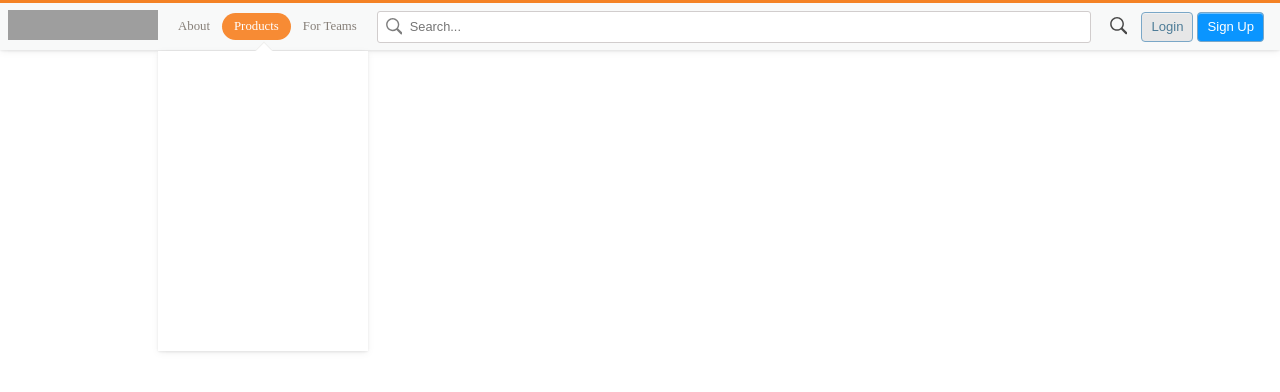
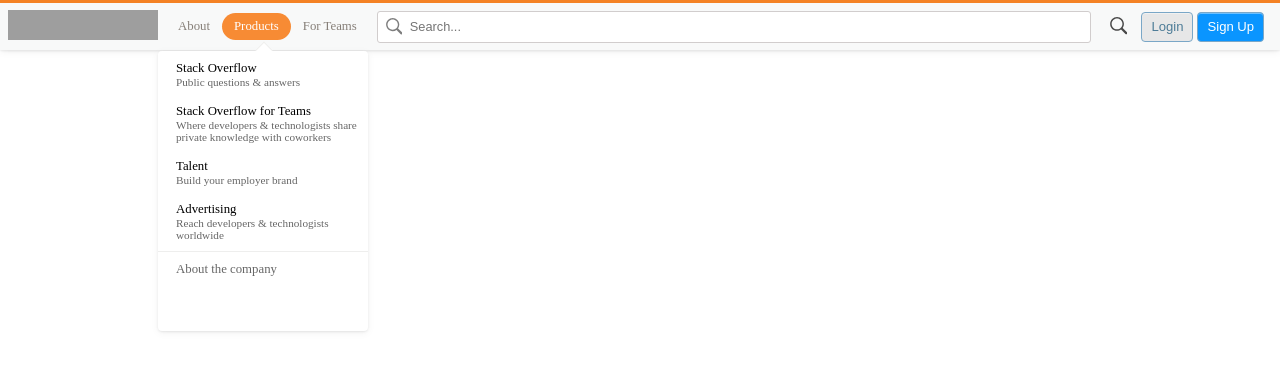
Before and after one commit to codestates-seb/seb43_pre_007, a Next.js app in the folder frontend/: page / in a window 1280 px wide. Both pictures are taken after a click on the item "Products". Shown: the top 392 px of the page. Built offline with nearby package versions, Linux system fonts and the light colour scheme; grey boxes are pictures that could not be loaded.

Commit message:
feat : products nav

```diff
--- a/frontend/components/Header.tsx
+++ b/frontend/components/Header.tsx
@@ -212,10 +212,11 @@ const HeaderContainer = styled.header<HeaderContainerProps>`
 
   .products-menu {
     width: 210px;
-    height: 300px;
+    height: 280px;
     position: absolute;
+    border-radius: 4px;
     margin: 0px;
-    transform: translate(158px, 174px);
+    transform: translate(158px, 164px);
     box-shadow: var(--box-shadow);
     background-color: white;
     display: ${(props) => (props.productsNav ? 'flex' : 'none')};
@@ -233,11 +234,35 @@ const HeaderContainer = styled.header<HeaderContainerProps>`
       height: 12px;
       background-color: white;
       top: -7px;
-      border-top: 1px solid #eeeeed;
-      border-left: 1px solid #eeeeed;
+      border-top: 1px solid var(--border-color-left-nav);
+      border-left: 1px solid var(--border-color-left-nav);
       transform: rotate(45deg);
       @media (max-width: 640px) {
         left: 85px;
+      }
+    }
+    li {
+      width: 100%;
+      padding: 6px;
+      margin: 4px 12px;
+      font-size: 0.8rem;
+      a {
+        display: flex;
+        flex-direction: column;
+        span:last-child {
+          font-size: 0.7rem;
+          opacity: 0.6;
+        }
+      }
+    }
+    li:last-child {
+      border-top: 1px solid var(--border-color-left-nav);
+      margin: 0px;
+      > a {
+        span {
+          margin: 4px 12px 0px;
+          font-size: 0.8rem;
+        }
       }
     }
   }
@@ -369,6 +394,7 @@ const Header = () => {
   const publicLi = ['Questions', 'Tags', 'Users', 'Companies'];
   const [leftNav, setLeftNav] = useRecoilState(leftNavState);
   const leftNavHandler = () => {
+    setProductNav(false);
     setLeftNav(!leftNav);
   };
   const offLeftNav = () => {
@@ -392,6 +418,7 @@ const Header = () => {
     document.addEventListener('click', offProducts);
   }, [productsNav, setProductNav]);
   const prodeutsNavHandler = () => {
+    setLeftNav(false);
     setProductNav(!productsNav);
   };
 
@@ -483,11 +510,38 @@ const Header = () => {
           {/* products 버튼 누르면 나오는 div*/}
           <div></div>
           <ol>
-            <li></li>
-            <li></li>
-            <li></li>
-            <li></li>
-            <li></li>
+            <li>
+              <Link href="/questions">
+                <span>Stack Overflow</span>
+                <span>Public questions & answers</span>
+              </Link>
+            </li>
+            <li>
+              <Link href="/questions">
+                <span>Stack Overflow for Teams</span>
+                <span>
+                  Where developers & technologists share private knowledge with
+                  coworkers
+                </span>
+              </Link>
+            </li>
+            <li>
+              <a href="#">
+                <span>Talent</span>
+                <span>Build your employer brand</span>
+              </a>
+            </li>
+            <li>
+              <a href="#">
+                <span>Advertising</span>
+                <span>Reach developers & technologists worldwide</span>
+              </a>
+            </li>
+            <li>
+              <a href="#">
+                <span>About the company</span>
+              </a>
+            </li>
           </ol>
         </div>
         <form action="#">
--- a/frontend/styles/App.css
+++ b/frontend/styles/App.css
@@ -15,6 +15,7 @@
   --bg-orange: #f78b34;
   --btn-boxshadow: inset 0 1px 0 0 hsla(0, 0%, 100%, 0.4);
   --btn-border: 1px solid hsl(205, 41%, 63%);
+  --border-color-left-nav: #eeeeed;
 }
 
 ul,
```
